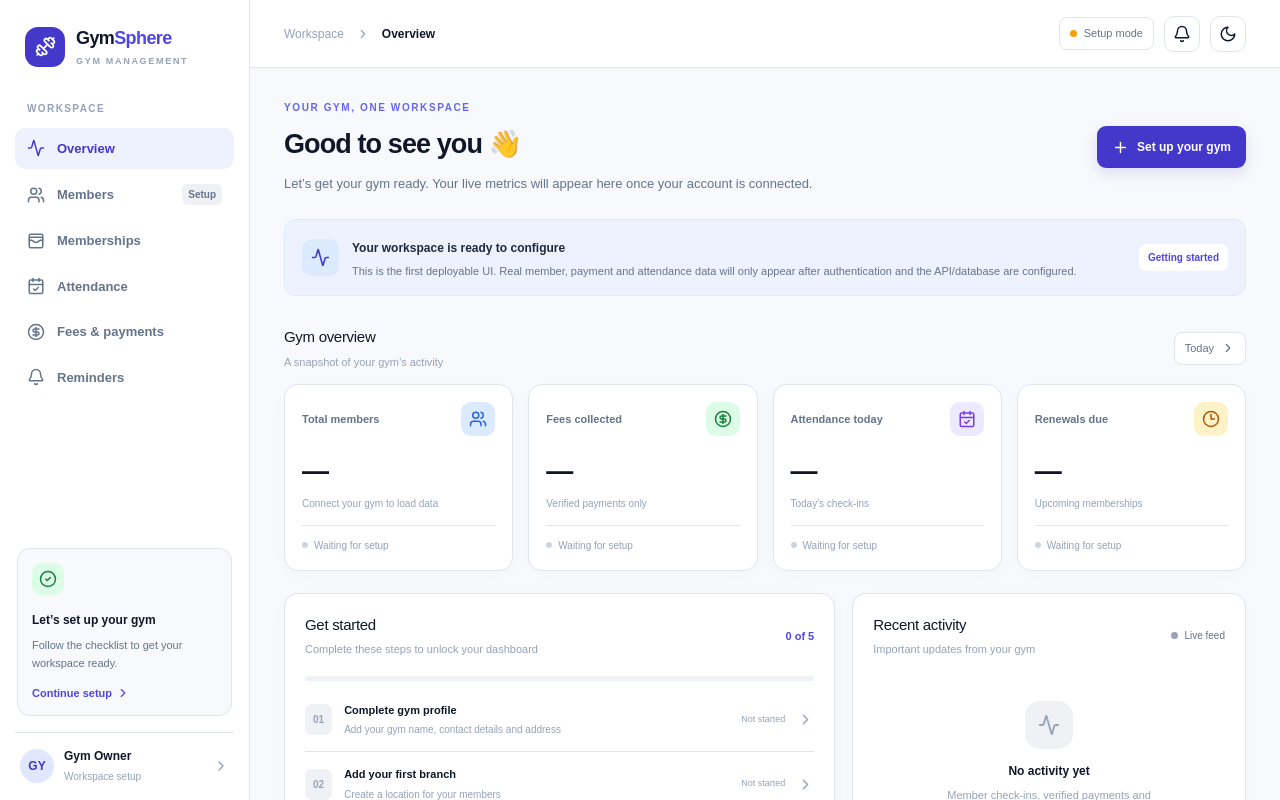
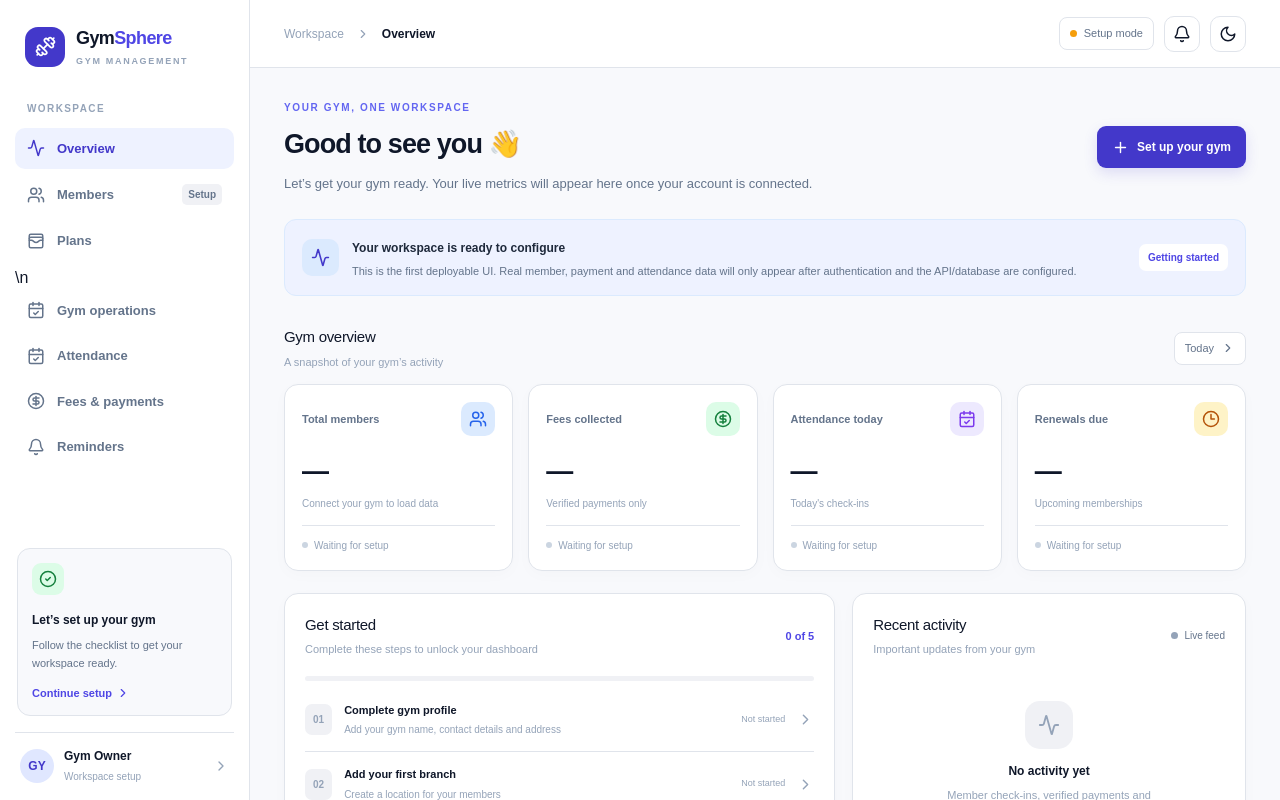
Before and after one commit to Yashpal568/E-gym---gym-management-system-, a Next.js app in the folder apps/web/: page / in a window 1280 px wide. Shown: the top 800 px of the page. Built offline with nearby package versions, Linux system fonts and the light colour scheme; no server answers.

Commit message:
feat(web): link dashboard to gym operations

```diff
--- a/apps/web/src/app/page.tsx
+++ b/apps/web/src/app/page.tsx
@@ -15,9 +15,9 @@ export default function Home() {
       <div className="workspace-label">WORKSPACE</div>
       <a className="nav-item active" href="#"><Activity size={18}/> Overview</a>
       <a className="nav-item" href="/members"><Users size={18}/> Members <span className="nav-soon">Setup</span></a>
-      <a className="nav-item" href="/plans"><WalletCards size={18}/> Memberships</a>
-      <a className="nav-item" href="#attendance"><CalendarCheck size={18}/> Attendance</a>
-      <a className="nav-item" href="#payments"><CircleDollarSign size={18}/> Fees & payments</a>
+      <a className="nav-item" href="/plans"><WalletCards size={18}/> Plans</a>\n      <a className="nav-item" href="/operations"><CalendarCheck size={18}/> Gym operations</a>
+      <a className="nav-item" href="/operations"><CalendarCheck size={18}/> Attendance</a>
+      <a className="nav-item" href="/operations"><CircleDollarSign size={18}/> Fees & payments</a>
       <a className="nav-item" href="#reminders"><Bell size={18}/> Reminders</a>
       <div className="sidebar-bottom"><div className="help-card"><div className="help-icon"><CheckCircle2 size={18}/></div><b>Let’s set up your gym</b><p>Follow the checklist to get your workspace ready.</p><a href="#setup">Continue setup <ChevronRight size={14}/></a></div><div className="profile"><div className="avatar">GY</div><div><b>Gym Owner</b><small>Workspace setup</small></div><ChevronRight size={16}/></div></div>
     </aside>
```
